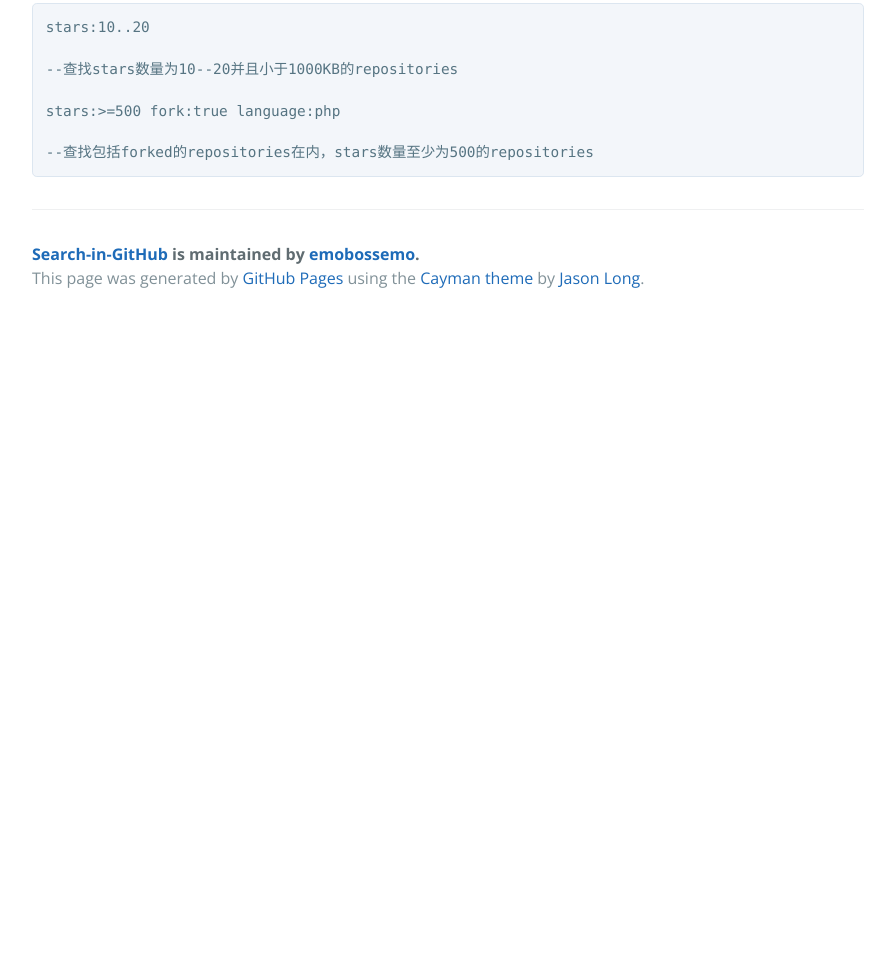
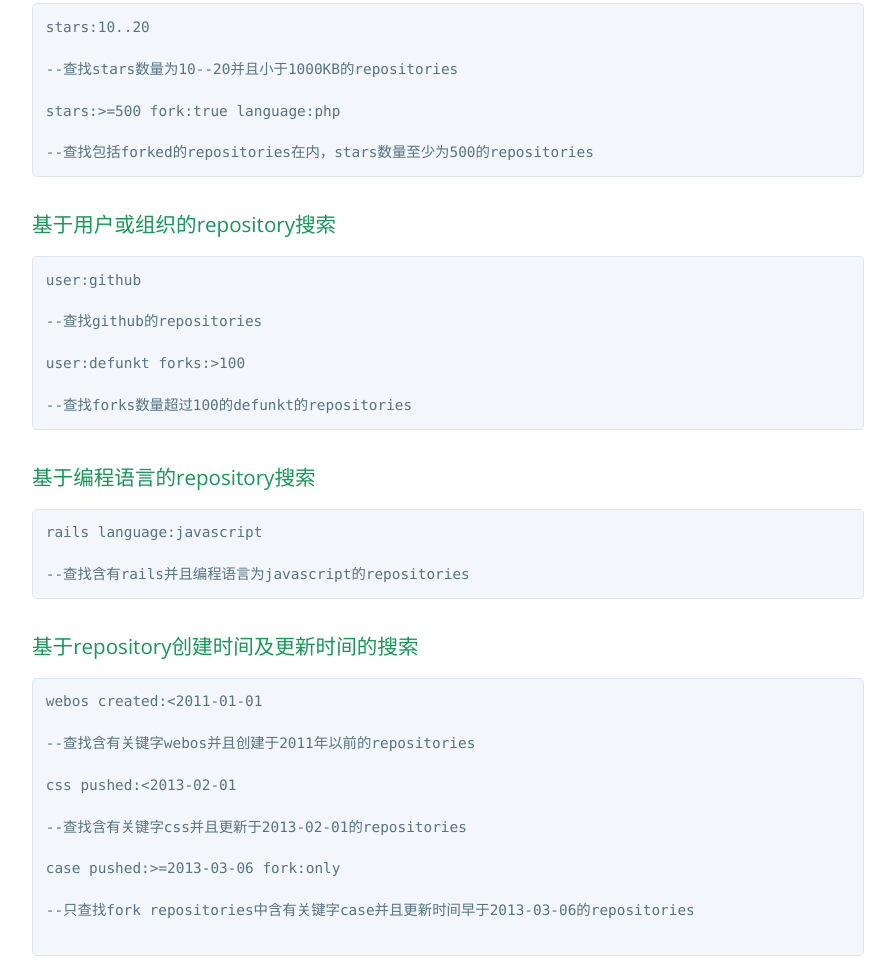
Before and after one commit to AbstractThinks/searchtips, a plain HTML site: page index.html in a window 1280 px wide. Shown: the part 4760-5720 px from the top of the page, without its empty margins (192-1087 px from the left). Before the commit the page ends 5082 px from the top, so only its background shows below. Drawn offline with nearby package versions, Linux system fonts and the light colour scheme.

Commit message:
Update index.html

```diff
--- a/index.html
+++ b/index.html
@@ -235,6 +235,40 @@ stars:>=500 fork:true language:php
 
 --查找包括forked的repositories在内，stars数量至少为500的repositories
 </code></pre>
+<h3>
+<a id="基于用户followers数量的搜索" class="anchor" href="#%E5%9F%BA%E4%BA%8E%E7%94%A8%E6%88%B7followers%E6%95%B0%E9%87%8F%E7%9A%84%E6%90%9C%E7%B4%A2" aria-hidden="true"><span aria-hidden="true" class="octicon octicon-link"></span></a>基于用户或组织的repository搜索</h3>
+
+<pre><code>user:github
+
+--查找github的repositories
+
+user:defunkt forks:>100
+
+--查找forks数量超过100的defunkt的repositories
+</code></pre>
+<h3>
+<a id="基于用户followers数量的搜索" class="anchor" href="#%E5%9F%BA%E4%BA%8E%E7%94%A8%E6%88%B7followers%E6%95%B0%E9%87%8F%E7%9A%84%E6%90%9C%E7%B4%A2" aria-hidden="true"><span aria-hidden="true" class="octicon octicon-link"></span></a>基于编程语言的repository搜索</h3>
+
+<pre><code>rails language:javascript
+
+--查找含有rails并且编程语言为javascript的repositories
+</code></pre>
+<h3>
+<a id="基于用户followers数量的搜索" class="anchor" href="#%E5%9F%BA%E4%BA%8E%E7%94%A8%E6%88%B7followers%E6%95%B0%E9%87%8F%E7%9A%84%E6%90%9C%E7%B4%A2" aria-hidden="true"><span aria-hidden="true" class="octicon octicon-link"></span></a>基于repository创建时间及更新时间的搜索</h3>
+
+<pre><code>webos created:<2011-01-01
+
+--查找含有关键字webos并且创建于2011年以前的repositories
+
+css pushed:<2013-02-01
+
+--查找含有关键字css并且更新于2013-02-01的repositories
+
+case pushed:>=2013-03-06 fork:only
+
+--只查找fork repositories中含有关键字case并且更新时间早于2013-03-06的repositories
+
+</code></pre>
 
       <footer class="site-footer">
         <span class="site-footer-owner"><a href="https://github.com/emobossemo/search-in-github">Search-in-GitHub</a> is maintained by <a href="https://github.com/emobossemo">emobossemo</a>.</span>
```
